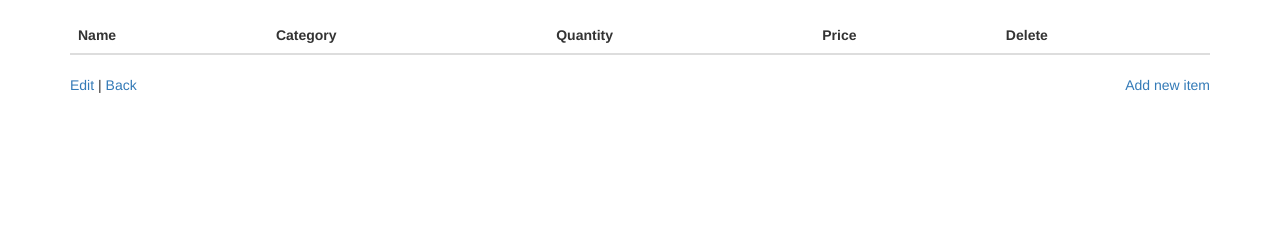
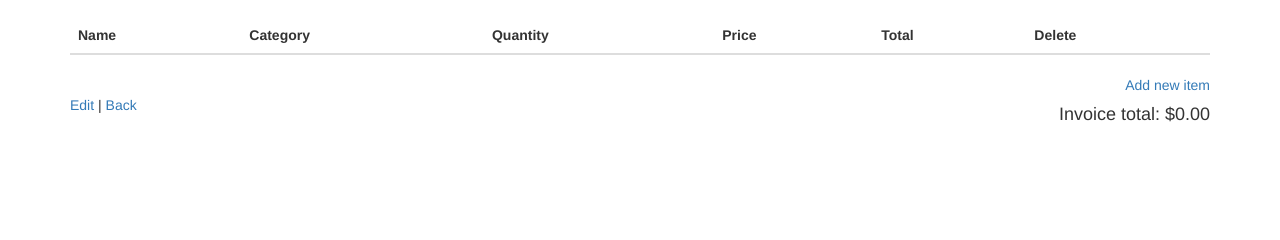
Before and after one commit to adawenour/-enterprise-software, a Rails app: page /invoices/1 in a window 1280 px wide. Shown: the part 160-400 px from the top of the page. Run offline with Rails 7, Linux system fonts and the light colour scheme; a user stored in the database is signed in; data comes from the database, SQL or seed files in the repository; both versions use the stored data as it was after the commit; data that the repository does not hold is empty; style sheets or scripts are compiled from the project's sources; some libraries are stand-ins or nearby versions.

Commit message:
PERFORMING CALCULATIONS IN Invoice

```diff
--- a/app/views/invoices/show.html.erb
+++ b/app/views/invoices/show.html.erb
@@ -29,17 +29,21 @@
           <th>Category</th>
           <th>Quantity</th>
           <th>Price</th>
+          <th>Total</th>
           <th>Delete</th>
         </tr>
       </thead>
       <tbody>
+        <% running_total = 0 %>
         <% @purchases.each do |purchase| %>
           <tr>
             <td><h4><%= purchase.name %></h4></td>
             <td><h4><%= purchase.category %></h4></td>
             <td><h4><%= purchase.quantity %></h4></td>
             <td><h4><%= number_to_currency(purchase.price) %></h4></td>
+            <td><h4><%= number_to_currency(purchase.quantity * purchase.price) %></h4></td>
             <td><h4><%= link_to "Delete", [@invoice, purchase], method: :delete, confirm: "Are you sure you want to delete this purchase?" %></h4></td>
+            <% running_total = running_total + (purchase.quantity * purchase.price)  %>
           </tr>
         <% end %>
       </tbody>
@@ -47,7 +51,11 @@
   </div>
 </div>
 
+<%= link_to "Add new item", new_invoice_purchase_path(@invoice), class: 'pull-right' %>
+
+<br>
+
+<h4 class="pull-right">Invoice total: <%= number_to_currency(running_total) %></h4>
+
 <%= link_to 'Edit', edit_invoice_path(@invoice) %> |
 <%= link_to 'Back', invoices_path %>
-
-<%= link_to "Add new item", new_invoice_purchase_path(@invoice), class: 'pull-right' %>
```
Also changed, not shown: app/views/invoices/index.json.jbuilder (deleted), app/views/invoices/show.json.jbuilder (deleted), db/development.sqlite3, 1 other file.
